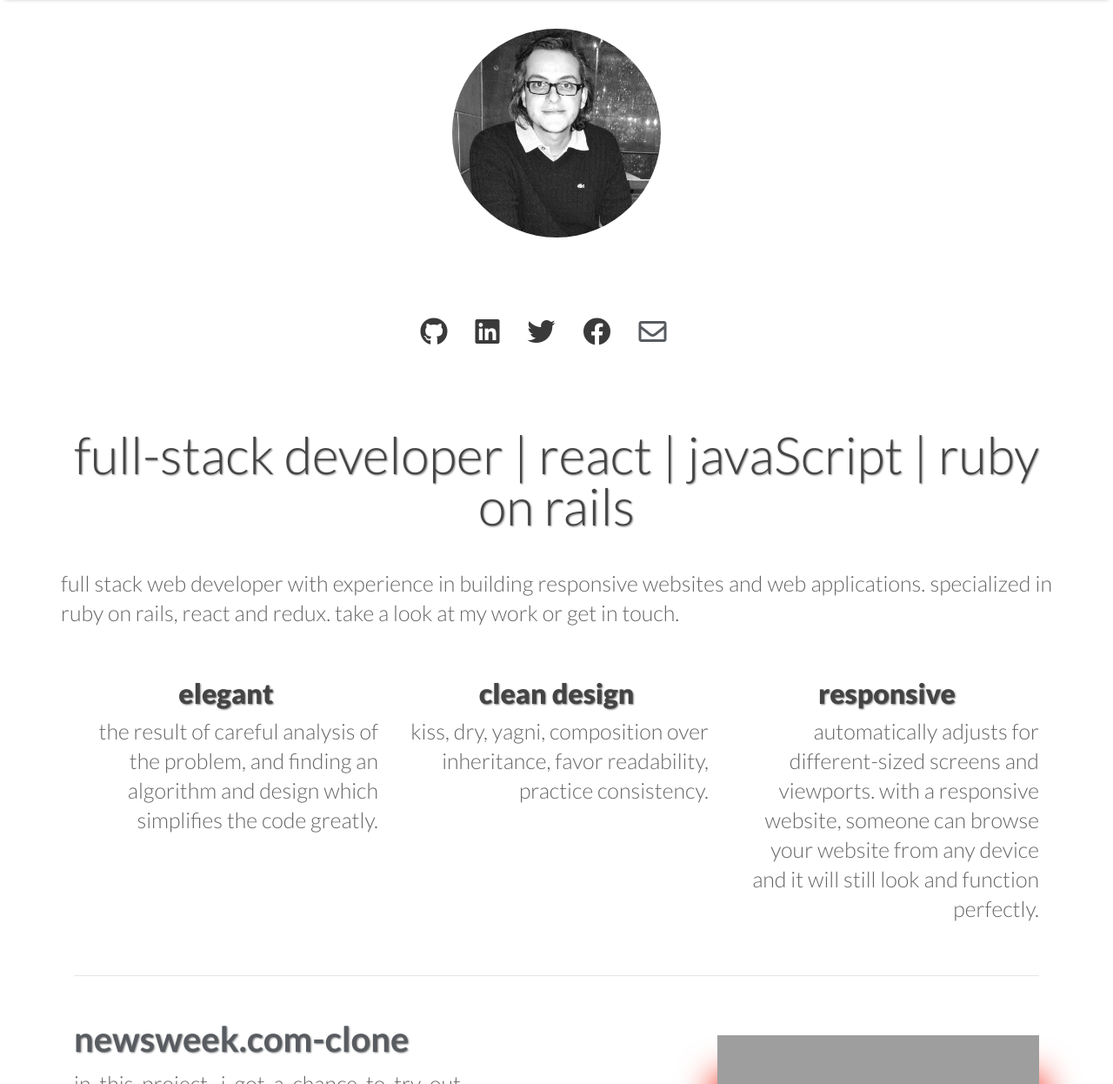
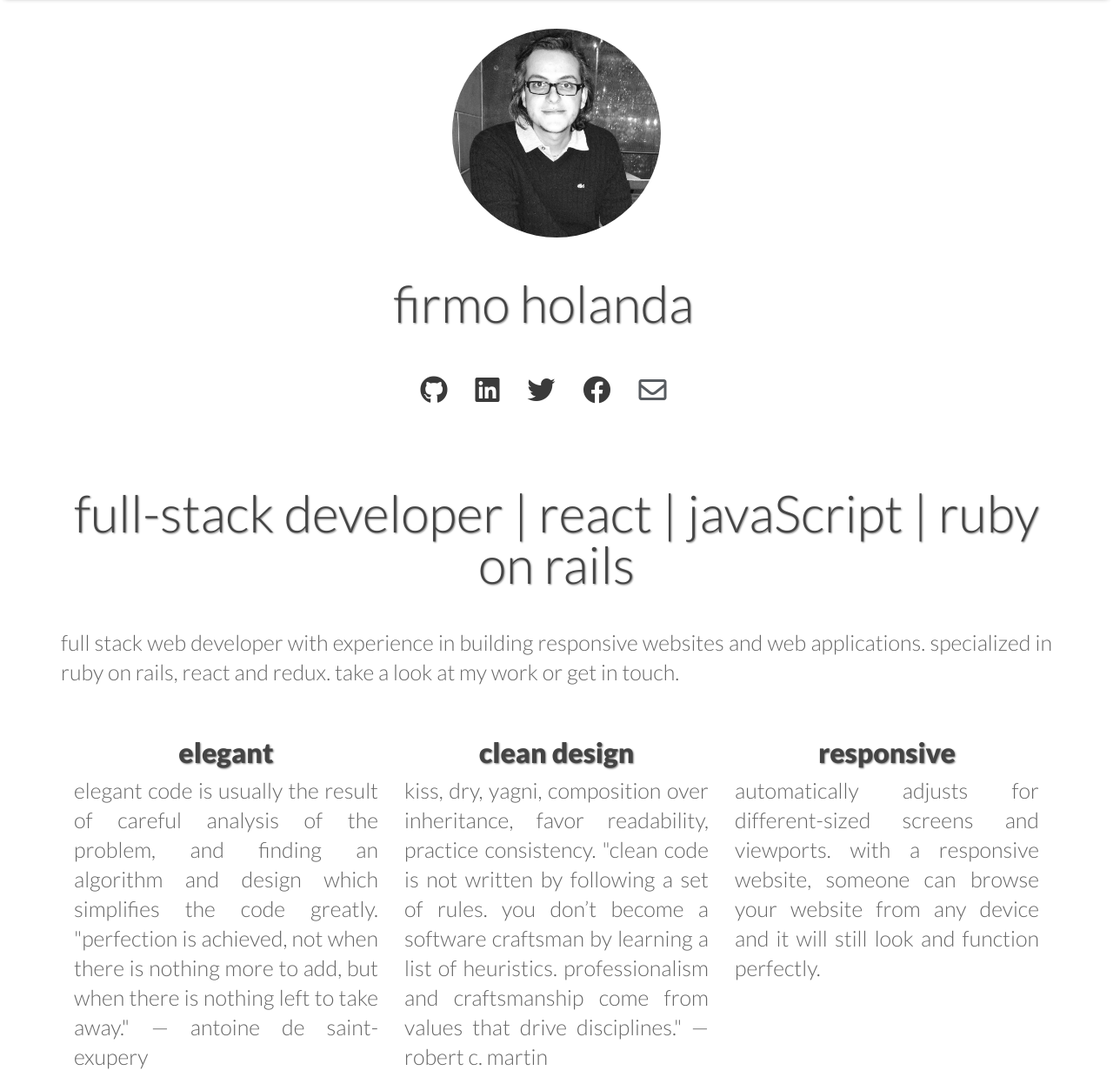
Before and after one commit to firmoholanda/firmoholanda.github.io, a plain HTML site: page index.html in a window 1280 px wide. Shown: the part 57-1303 px from the top of the page at 87% size. Drawn offline with nearby package versions, Linux system fonts and the light colour scheme; grey boxes are pictures that could not be loaded.

Commit message:
Update index.html

```diff
--- a/index.html
+++ b/index.html
@@ -56,6 +56,10 @@
         <img class="avatar" src="img/firmo_holanda.jpeg" alt="firmo holanda image" />
     </figure>
 
+    <a href="mailto:firmo@viize.com" title="email">
+      <h1 class="row col-md-12 justify-content-center">firmo holanda</h1>
+    </a>
+
     <!-- contact -->
     <div id="contact">
       <div class="row social col-md-12 justify-content-center">
@@ -76,17 +80,17 @@
 
         <div class="col-md-4 mt-5">
           <h3 class="text-center">elegant</h3>
-          <p class="text-right">the result of careful analysis of the problem, and finding an algorithm and design which simplifies the code greatly.</p>
+          <p class="text-justify">elegant code is usually the result of careful analysis of the problem, and finding an algorithm and design which simplifies the code greatly. "perfection is achieved, not when there is nothing more to add, but when there is nothing left to take away." — antoine de saint-exupery</p>
         </div>
 
         <div class="col-md-4 mt-5">
           <h3 class="text-center">clean design</h3>
-          <p class="text-right">kiss, dry, yagni, composition over inheritance, favor readability, practice consistency.</p>
+          <p class="text-justify">kiss, dry, yagni, composition over inheritance, favor readability, practice consistency. "clean code is not written by following a set of rules. you don’t become a software craftsman by learning a list of heuristics. professionalism and craftsmanship come from values that drive disciplines." — robert c. martin</p>
         </div>
 
         <div class="col-md-4 mt-5">
           <h3 class="text-center">responsive</h3>
-          <p class="text-right">automatically adjusts for different-sized screens and viewports. with a responsive website, someone can browse your website from any device and it will still look and function perfectly.</p>
+          <p class="text-justify">automatically adjusts for different-sized screens and viewports. with a responsive website, someone can browse your website from any device and it will still look and function perfectly.</p>
         </div>
 
       </div>
```
